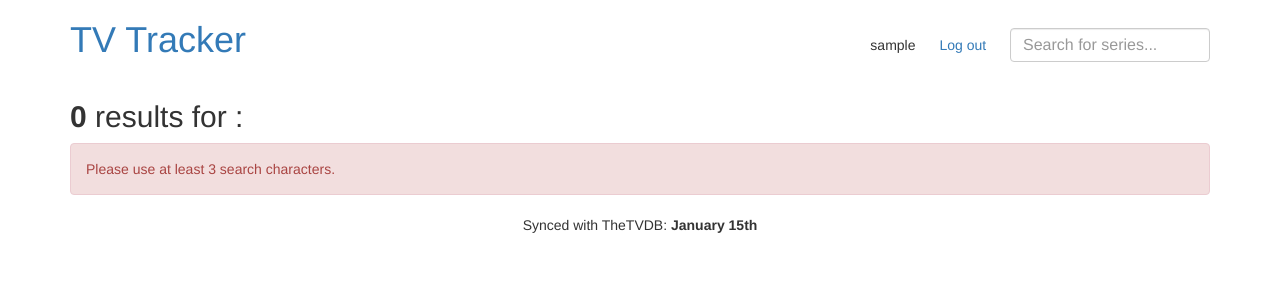
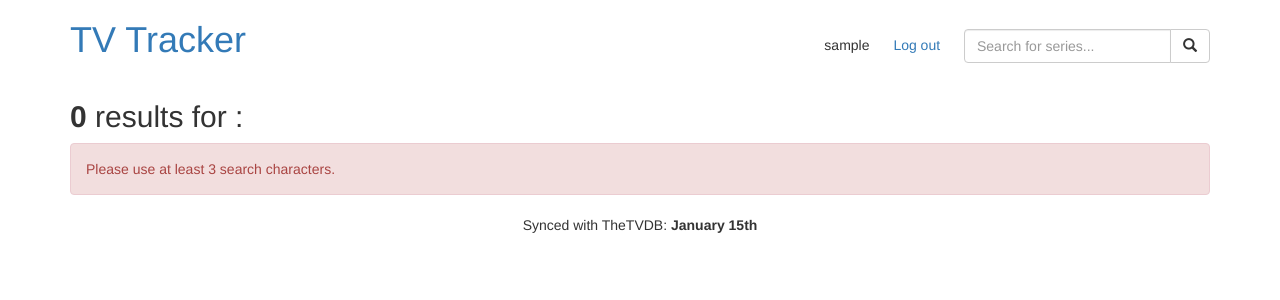
Before and after one commit to kvikshaug/tv-tracker, a Django app: page /search/ in a window 1280 px wide. Shown: the top 300 px of the page. Run offline with Django 3.2, Linux system fonts and the light colour scheme; a user stored in the database is signed in; tables that the repository leaves empty hold one stand-in row (values such as "Sample post"); style sheets or scripts are compiled from the project's sources; parts of the project's set-up code (start-up, migrations or seed data) failed here and were passed over; some libraries are stand-ins or nearby versions.

Commit message:
Append submit button to search input

```diff
--- a/core/templates/layout.html
+++ b/core/templates/layout.html
@@ -25,7 +25,7 @@
           </h1>
         </div>
         <div class="col-md-9">
-          <div class="user-header pull-right">
+          <div class="user-header text-right">
             <nav>
               <ul>
                 {% if user.is_authenticated %}
@@ -44,13 +44,20 @@
             </nav>
 
             {% if user.is_authenticated %}
-              <form action="{% url 'core:search' %}" method="get" class="search">
-                <input
-                  type="text"
-                  name="query"
-                  placeholder="Search for series..."
-                  value="{{ series_search_query }}"
-                  class="form-control search">
+              <form action="{% url 'core:search' %}" method="get" class="search form-inline">
+                <div class="input-group">
+                  <input
+                    type="text"
+                    name="query"
+                    placeholder="Search for series..."
+                    value="{{ series_search_query }}"
+                    class="form-control">
+                  <span class="input-group-btn">
+                    <button class="btn btn-default" type="submit">
+                      <i class="glyphicon glyphicon-search"></i>
+                    </button>
+                  </span>
+                </div>
               </form>
             {% endif %}
           </div>
--- a/static/scss/_layout.scss
+++ b/static/scss/_layout.scss
@@ -24,8 +24,6 @@ header {
 
     .search {
       display: inline-block;
-      max-width: 200px;
-      font-size: 16px;
     }
   }
 }
```
